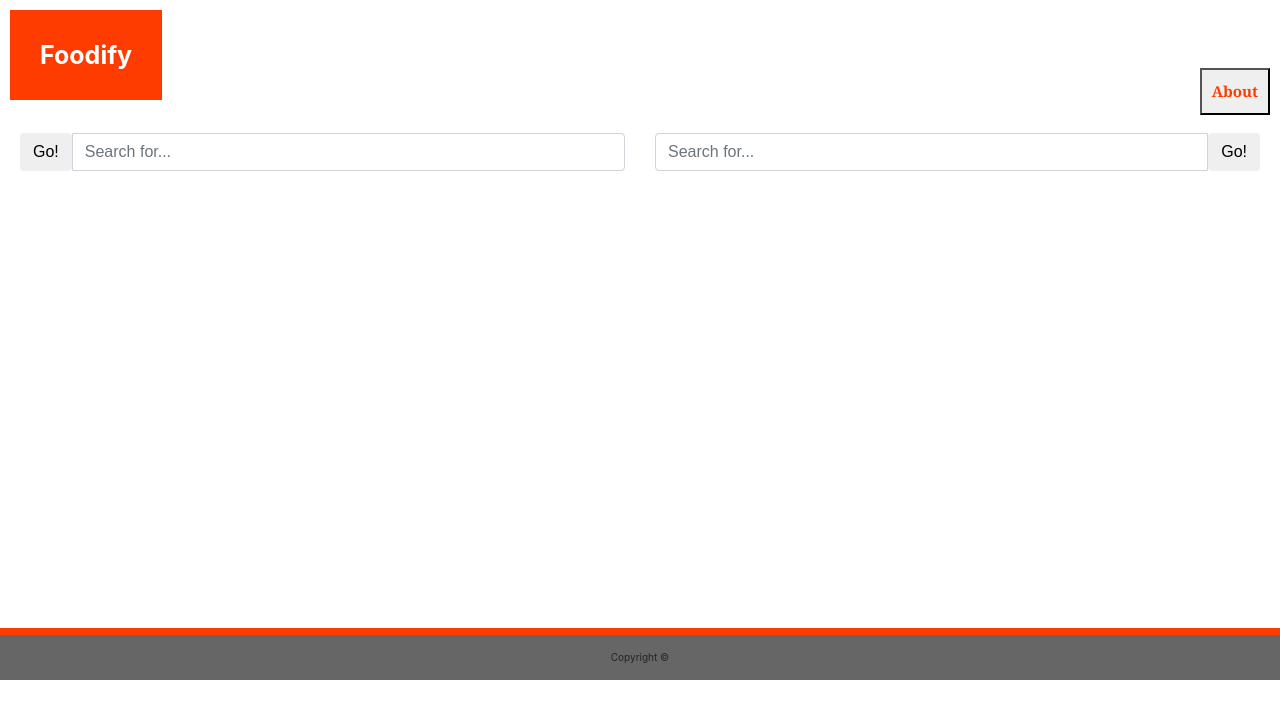
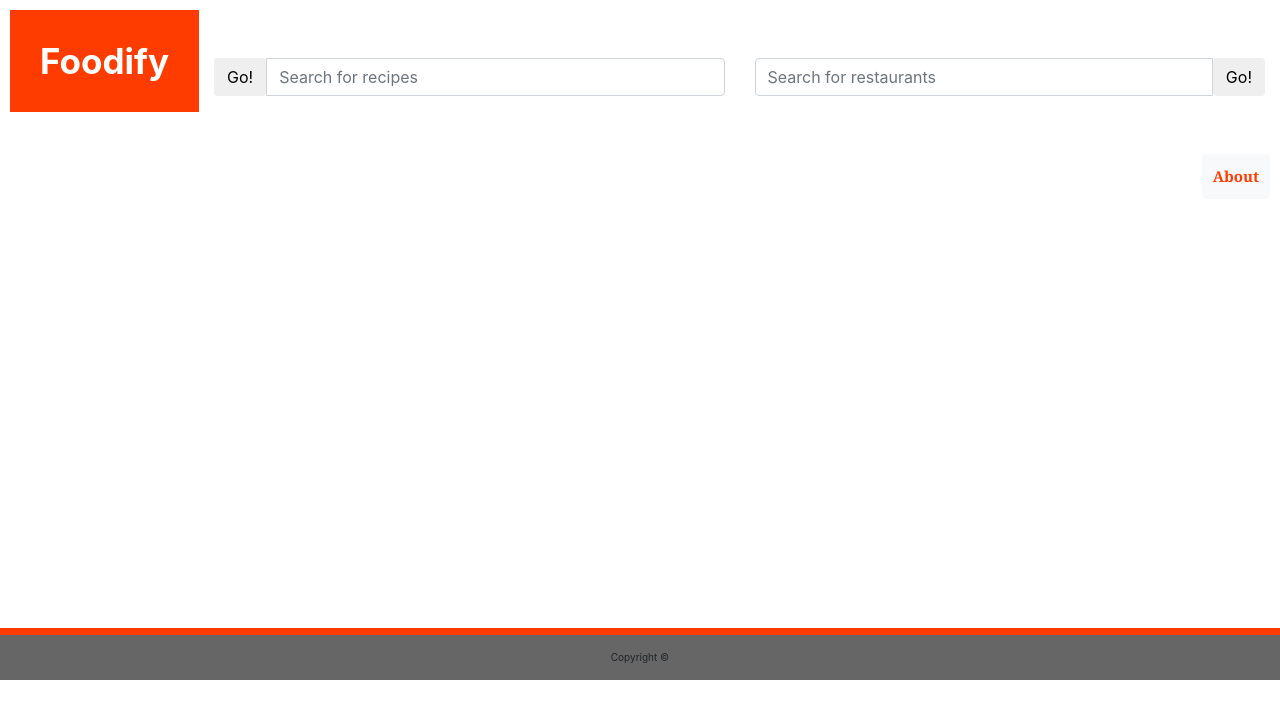
Before and after one commit to bairdko/Foodify, a plain HTML site: page index.html in a window 1280 px wide. Drawn offline with nearby package versions, Linux system fonts and the light colour scheme.

Commit message:
styled button and search panels

```diff
--- a/assets/project.css
+++ b/assets/project.css
@@ -60,15 +60,15 @@ border-top: 7px solid rgb(255, 60, 0);
 h4 {
     background-color: rgb(255, 60, 0);
     font-weight: bold;
-    font-size: 25px;
+    font-size: 35px;
     color: #ffffff;
     float: left;
     padding: 30px;
-    margin-bottom: 0;
+
 
 }
 
-.button {
+.btn-light {
 
 
     color: rgb(255, 60, 0);
--- a/index.html
+++ b/index.html
@@ -1,6 +1,6 @@
 <!doctype html>
 
-<html>
+<html lang="en">
 
 
 <head>
@@ -8,6 +8,7 @@
     <link rel="stylesheet" href="https://stackpath.bootstrapcdn.com/bootstrap/4.1.1/css/bootstrap.min.css" integrity="sha384-WskhaSGFgHYWDcbwN70/dfYBj47jz9qbsMId/iRN3ewGhXQFZCSftd1LZCfmhktB" crossorigin="anonymous">
     <meta name="viewport" content="width=device-width, initial-scale=.4">
     <link rel="stylesheet" type="text/css" href="./assets/project.css">
+
 
 
 <title>Foodify.com</title>
@@ -20,9 +21,32 @@
         <br>
         <br>
 
-        <button type="submit" class="button">About</button>
+        <div class="row">
+            <div class="col-lg-6">
+              <div class="input-group">
+                <span class="input-group-btn">
+                  <button class="btn btn-default" type="button">Go!</button>
+                </span>
+                <input type="text" class="form-control" placeholder="Search for recipes">
+              </div><!-- /input-group -->
+            </div><!-- /.col-lg-6 -->
+            <div class="col-lg-6">
+              <div class="input-group">
+                <input type="text" class="form-control" placeholder="Search for restaurants">
+                <span class="input-group-btn">
+                  <button class="btn btn-default" type="button">Go!</button>
+                </span>
+              </div><!-- /input-group -->
+            </div><!-- /.col-lg-6 -->
+          </div><!-- /.row -->
+
+          <br>
+          <br>
 
 
+          <button type="button" id="about" class="btn btn-light">About</button>
+
+          <p> </p>
 
 
     </div>
@@ -37,24 +61,7 @@
     <div class="main">
 
 <h2></h2>
-<div class="row">
-    <div class="col-lg-6">
-      <div class="input-group">
-        <span class="input-group-btn">
-          <button class="btn btn-default" type="button">Go!</button>
-        </span>
-        <input type="text" class="form-control" placeholder="Search for...">
-      </div><!-- /input-group -->
-    </div><!-- /.col-lg-6 -->
-    <div class="col-lg-6">
-      <div class="input-group">
-        <input type="text" class="form-control" placeholder="Search for...">
-        <span class="input-group-btn">
-          <button class="btn btn-default" type="button">Go!</button>
-        </span>
-      </div><!-- /input-group -->
-    </div><!-- /.col-lg-6 -->
-  </div><!-- /.row -->
+
 
 <p>
 
@@ -66,6 +73,8 @@
 <br>
 
 </div>
+<script src ="./assets/project.js"></script>
+<script src="https://code.jquery.com/jquery-3.3.1.min.js" integrity="sha256-FgpCb/KJQlLNfOu91ta32o/NMZxltwRo8QtmkMRdAu8=" crossorigin="anonymous"></script>
 </body>
 
 <footer class="foot">Copyright &copy;</footer>
```
